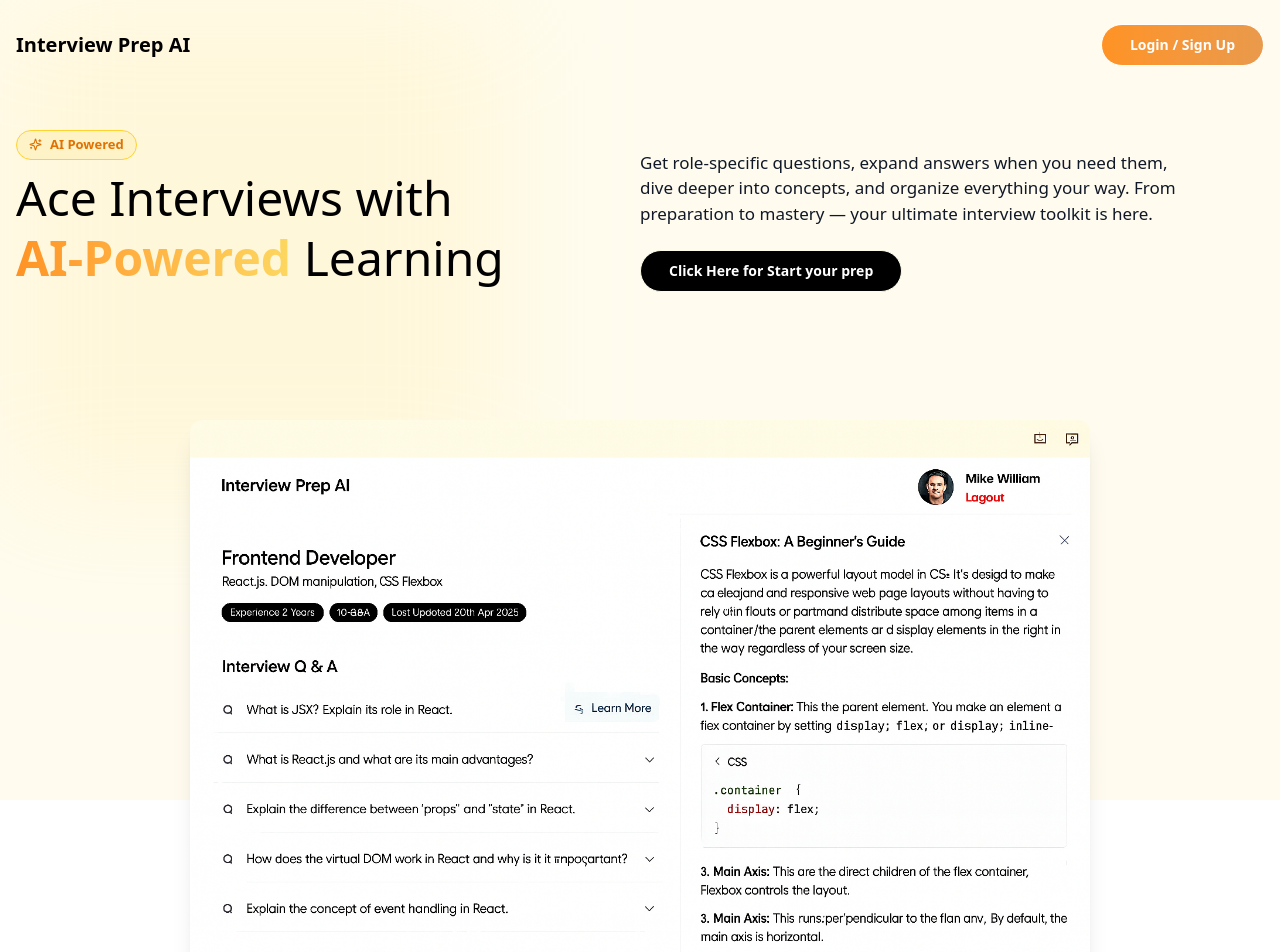
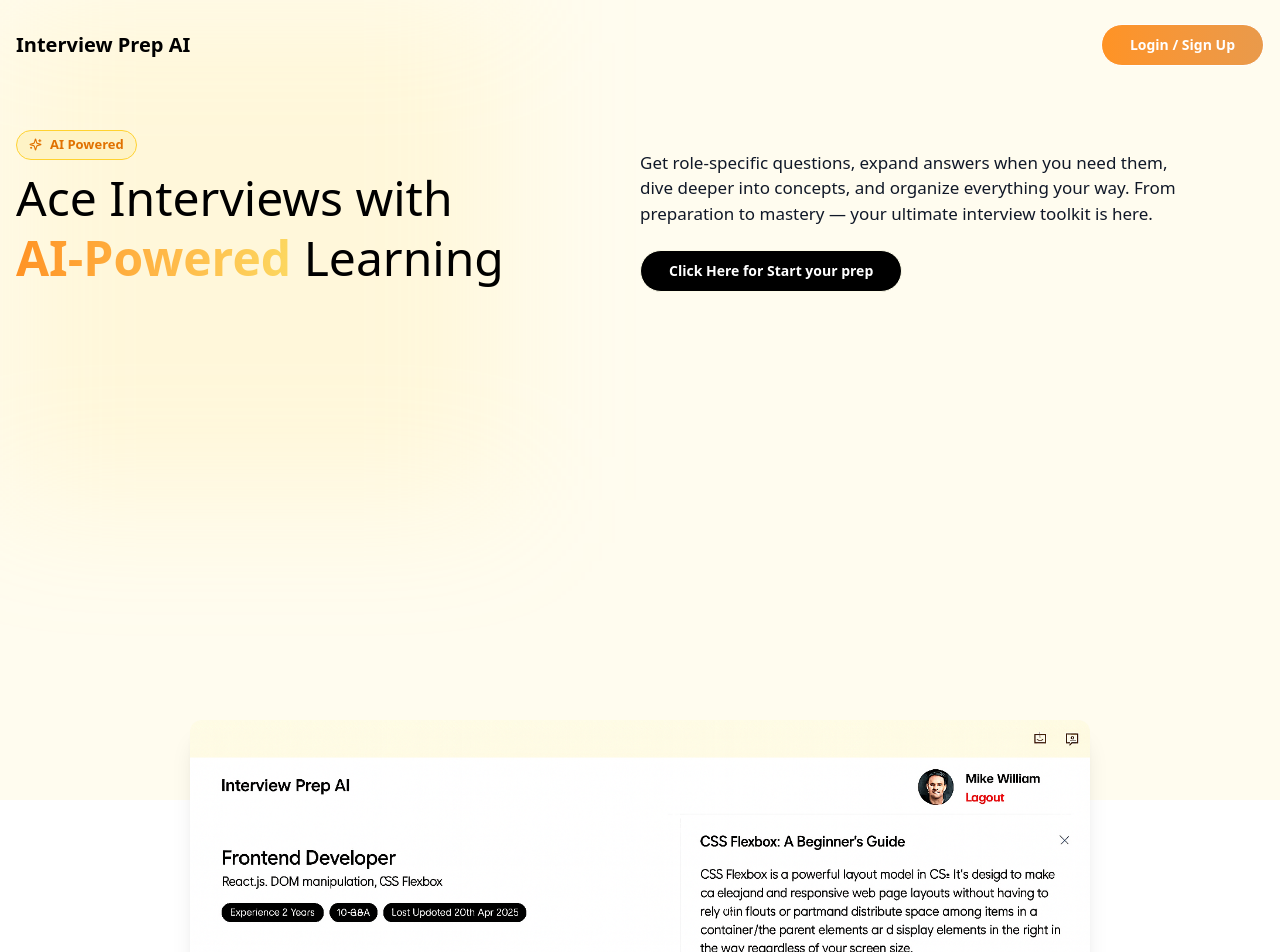
Before and after one commit to Ankit00890/interview-prep-ai, a React (Vite) app in the folder Frontend/interview prep-ai/: page / in a window 1280 px wide. Shown: the top 952 px of the page. Built offline with nearby package versions, Linux system fonts and the light colour scheme.

Commit message:
Update LandingPage.jsx

```diff
--- a/Frontend/interview prep-ai/src/pages/LandingPage.jsx
+++ b/Frontend/interview prep-ai/src/pages/LandingPage.jsx
@@ -93,9 +93,7 @@ const LandingPage = () => {
         <div className="w-full relative z-10">
         <section className="
     flex justify-center
-    -mt-[80px]
-    md:-mt-[150px]
-    lg:-mt-[380px]" >
+    -mt-[80px]" >
           <img
             src={HERO_IMG}
             alt="HERO IMAGE"
```
